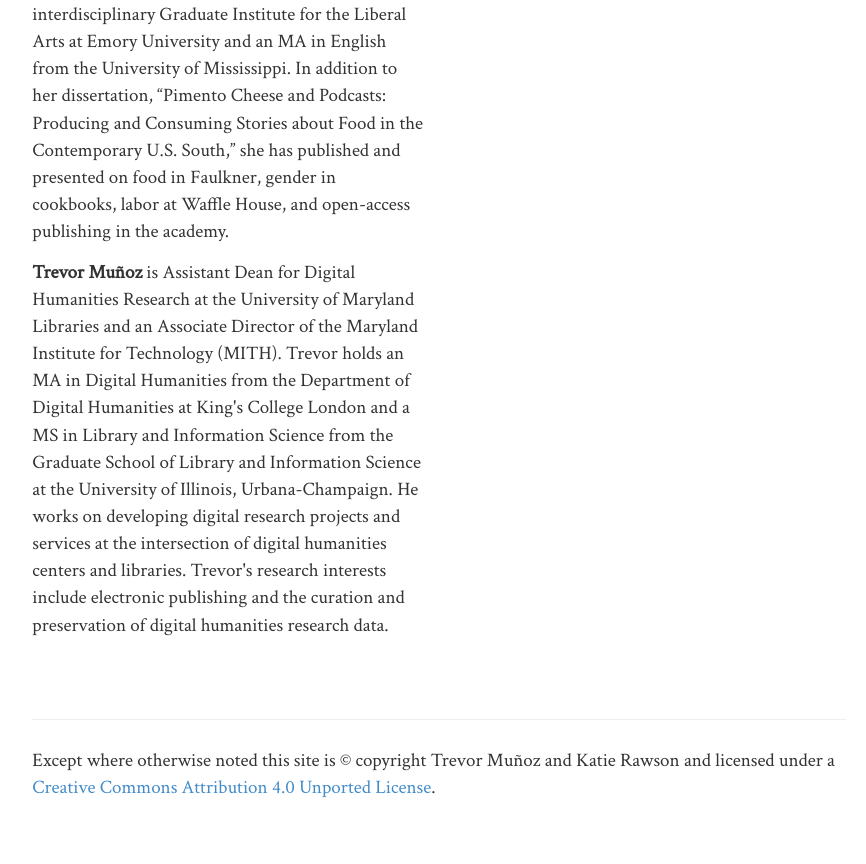
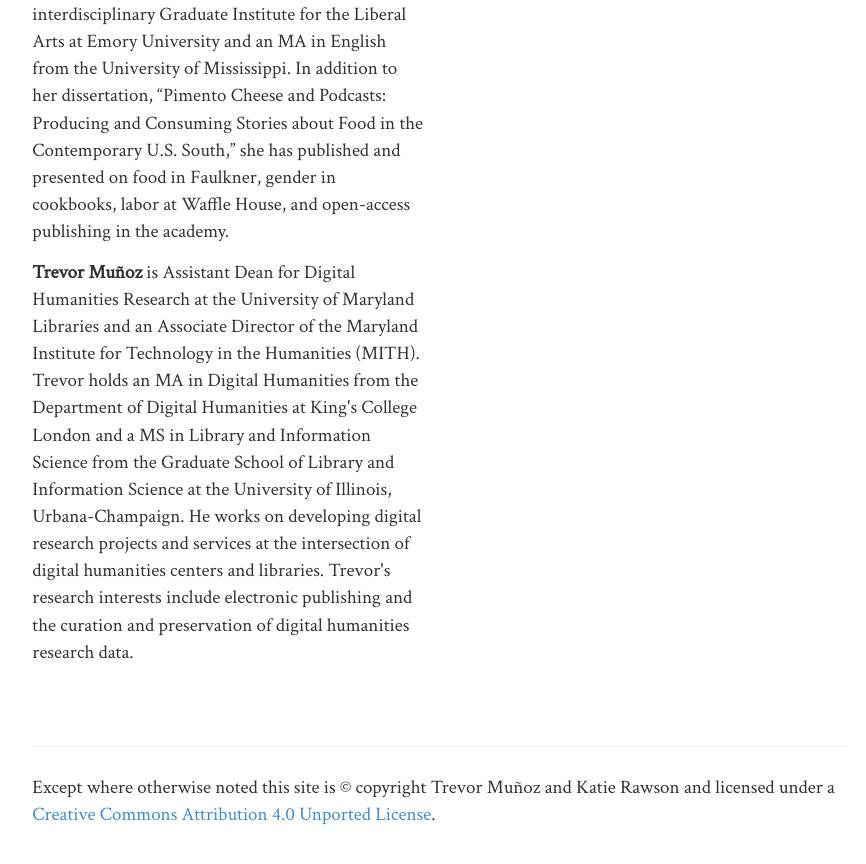
Before and after one commit to public-fare/menus-site, a Jekyll site: the page built from index.html, in a window 1280 px wide and 900 px high, scrolled down 1330 px. Shown: the top 864 px of the window, without its empty margins (201-1067 px from the left). Built offline with Jekyll 4.4.1, drawn with Linux system fonts in a browser that asks for light colours; nearby versions of some CDN libraries.

Commit message:
Had a typo in my own bio

```diff
--- a/index.html
+++ b/index.html
@@ -86,7 +86,7 @@ layout: default
             </h4>
 
             <p><b>Katie Rawson</b> is the CLIR Bollinger Fellow in Library Innovation at the University of Pennsylvania, where she supports digital scholarship. She holds a PhD from the interdisciplinary Graduate Institute for the Liberal Arts at Emory University and an MA in English from the University of Mississippi. In addition to her dissertation, “Pimento Cheese and Podcasts: Producing and Consuming Stories about Food in the Contemporary U.S. South,” she has published and presented on food in Faulkner, gender in cookbooks, labor at Waffle House, and open-access publishing in the academy.</p>
-            <p><b>Trevor Muñoz</b> is Assistant Dean for Digital Humanities Research at the University of Maryland Libraries and an Associate Director of the Maryland Institute for Technology (MITH). Trevor holds an MA in Digital Humanities from the Department of Digital Humanities at King's College London and a MS in Library and Information Science from the Graduate School of Library and Information Science at the University of Illinois, Urbana-Champaign. He works on developing digital research projects and services at the intersection of digital humanities centers and libraries. Trevor's research interests include electronic publishing and the curation and preservation of digital humanities research data.</p>
+            <p><b>Trevor Muñoz</b> is Assistant Dean for Digital Humanities Research at the University of Maryland Libraries and an Associate Director of the Maryland Institute for Technology in the Humanities (MITH). Trevor holds an MA in Digital Humanities from the Department of Digital Humanities at King's College London and a MS in Library and Information Science from the Graduate School of Library and Information Science at the University of Illinois, Urbana-Champaign. He works on developing digital research projects and services at the intersection of digital humanities centers and libraries. Trevor's research interests include electronic publishing and the curation and preservation of digital humanities research data.</p>
         </div>
     </section>
 
```
